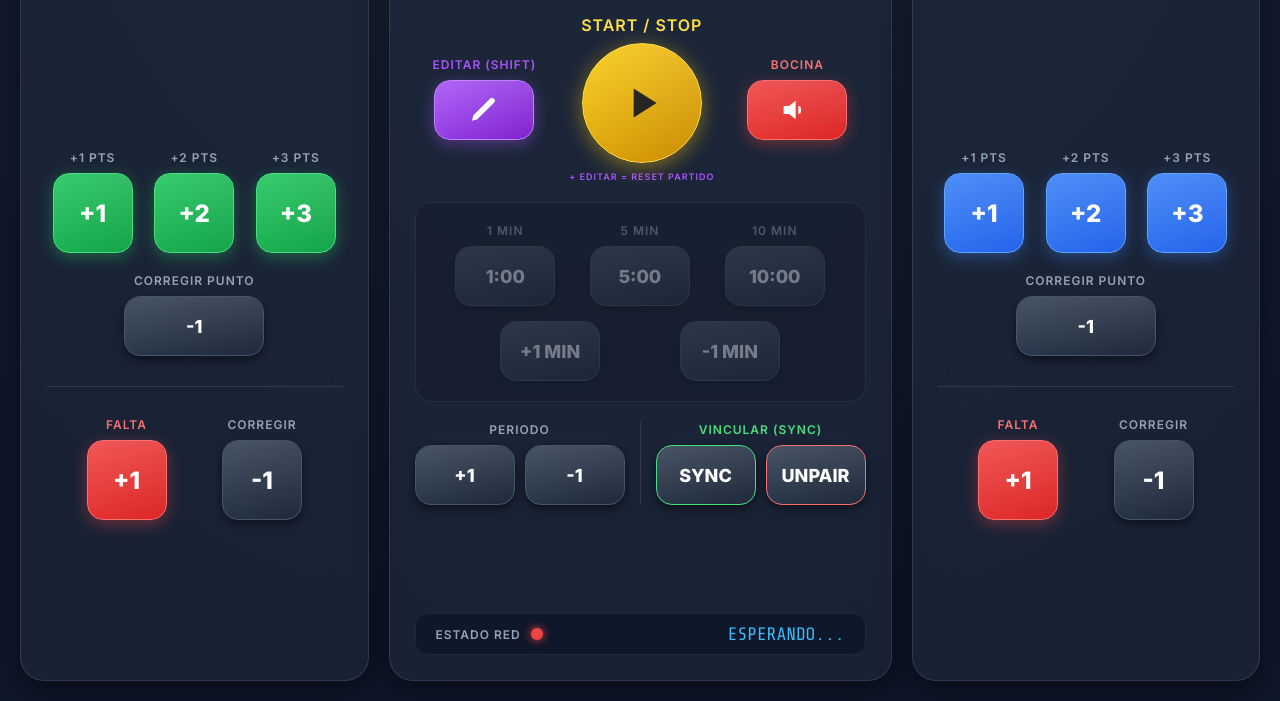
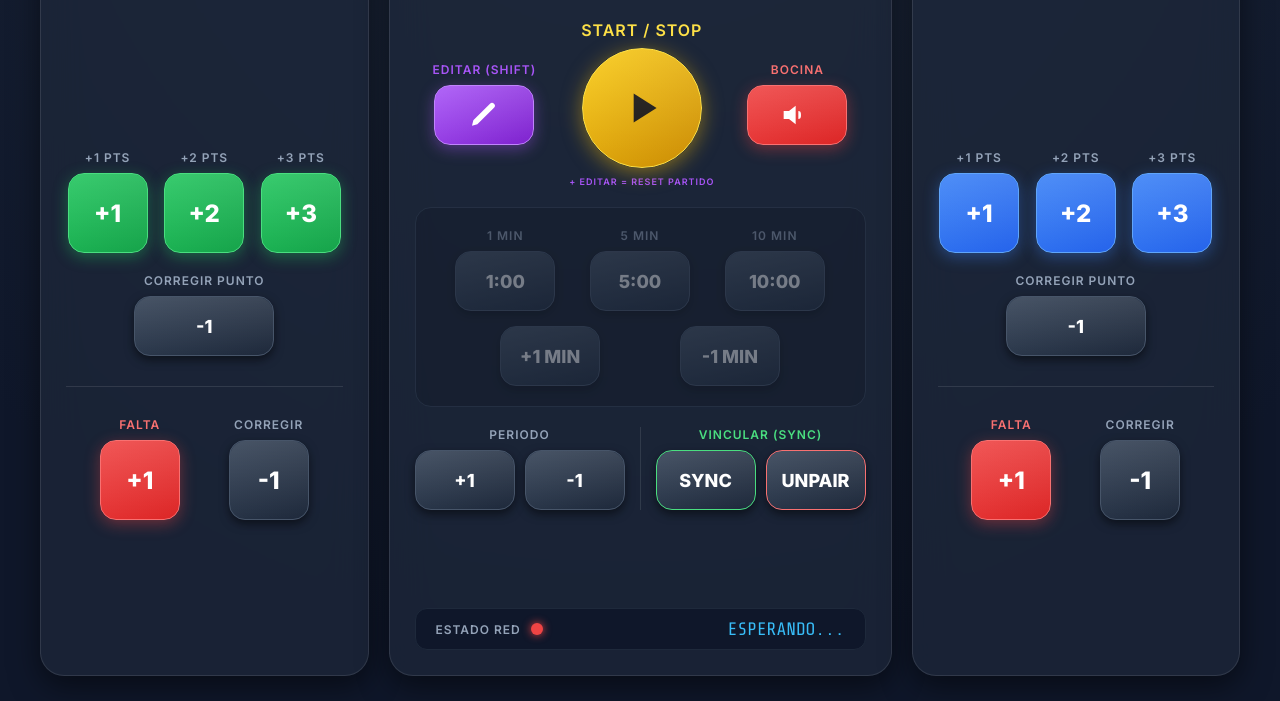
Before and after one commit to lheredi281/os-molmatrepc, an Electron app: page mando.html in a window 1280 px wide. Shown: the part 99-800 px from the top of the page. Drawn offline with nearby package versions, Linux system fonts and the light colour scheme; no server answers.

Commit message:
Auto-scale mando layout for tablets/laptops

```diff
--- a/mando.html
+++ b/mando.html
@@ -42,8 +42,11 @@
             overflow: hidden;
         }
 
-        .dashboard {
-            width: 100%; height: 100%;
+                .dashboard {
+            position: absolute;
+            top: 50%; left: 50%;
+            width: 1200px; height: 750px;
+            transform: translate(-50%, -50%);
             display: flex; gap: 20px;
         }
 
@@ -408,6 +411,15 @@
                 }
             }
         });
+            function autoScaleMando() {
+            const dash = document.querySelector('.dashboard');
+            if(dash) {
+                const scale = Math.min(window.innerWidth / 1250, window.innerHeight / 800);
+                dash.style.transform = `translate(-50%, -50%) scale($scale)`;
+            }
+        }
+        window.addEventListener('resize', autoScaleMando);
+        autoScaleMando();
     </script>
 </body>
 </html>
```
